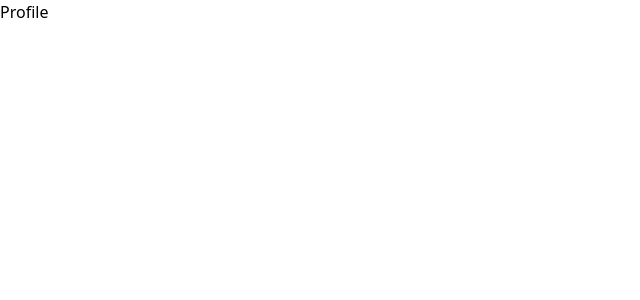
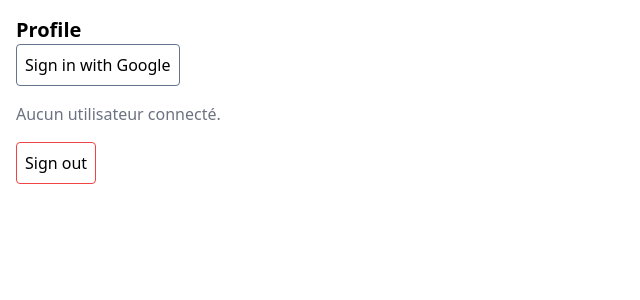
Before and after one commit to u-d3veloper/buddy, a React (Create React App) app: page /profile in a window 1280 px wide. Shown: the top 300 px of the page, without its empty margins (0-640 px from the left). Built offline with nearby package versions, Linux system fonts and the light colour scheme.

Commit message:
connexion system implemented with Oauth and firebase authentication api

```diff
--- a/src/views/Profile.js
+++ b/src/views/Profile.js
@@ -1,7 +1,83 @@
-import React from 'react'
+import React, { useState } from 'react';
+import { GoogleAuthProvider, getAuth, signInWithPopup } from 'firebase/auth';
+import { signOut } from 'firebase/auth';
 
 export default function Profile() {
+  const [user, setUser] = useState(null); // État utilisateur
+  const [error, setError] = useState(null); // État pour gérer les erreurs
+
+  const handleSignIn = async () => {
+    const auth = getAuth();
+    const provider = new GoogleAuthProvider();
+
+    // Ajouter des paramètres personnalisés si nécessaire
+    provider.addScope('https://www.googleapis.com/auth/contacts.readonly');
+    provider.setCustomParameters({
+      login_hint: 'prenom.nom@ensc.fr',
+    });
+
+    try {
+      const result = await signInWithPopup(auth, provider);
+      const user = result.user;
+      console.log('Utilisateur connecté:', user);
+
+      // Mettre à jour l'état utilisateur
+      setUser({
+        displayName: user.displayName,
+        email: user.email,
+        photoURL: user.photoURL,
+      });
+    } catch (err) {
+      console.error('Erreur lors de la connexion:', err.message);
+      setError(err.message); // Stocker le message d'erreur pour l'afficher
+    }
+  };
+
+  const handleSignOut = async () => {
+    const auth = getAuth();
+    try {
+      await signOut(auth);
+      setUser(null); // Réinitialiser l'état utilisateur
+      console.log('Utilisateur déconnecté');
+    } catch (err) {
+      console.error('Erreur lors de la déconnexion:', err.message);
+    }
+  };
+
   return (
-    <div>Profile</div>
-  )
+    <div className="p-4">
+      <h1 className="text-xl font-bold">Profile</h1>
+      <button
+        className="border border-slate-500 rounded p-2 hover:bg-slate-200"
+        onClick={handleSignIn}
+      >
+        Sign in with Google
+      </button>
+
+      {user ? (
+        <div className="mt-4">
+          <h2 className="text-lg font-semibold">Bienvenue, {user.displayName}!</h2>
+          <p>Email : {user.email}</p>
+          <img
+            src={user.photoURL}
+            alt="User Avatar"
+            className="rounded-full mt-2"
+            style={{ width: '50px', height: '50px' }}
+          />
+        </div>
+      ) : (
+        <p className="text-gray-500 mt-4">Aucun utilisateur connecté.</p>
+      )}
+
+      {error && (
+        <p className="text-red-500 mt-4">Erreur : {error}</p>
+      )}
+      <button
+        className="border border-red-500 rounded p-2 mt-4 hover:bg-red-200"
+        onClick={handleSignOut}
+      >
+        Sign out
+      </button>
+    </div>
+  );
 }
```
